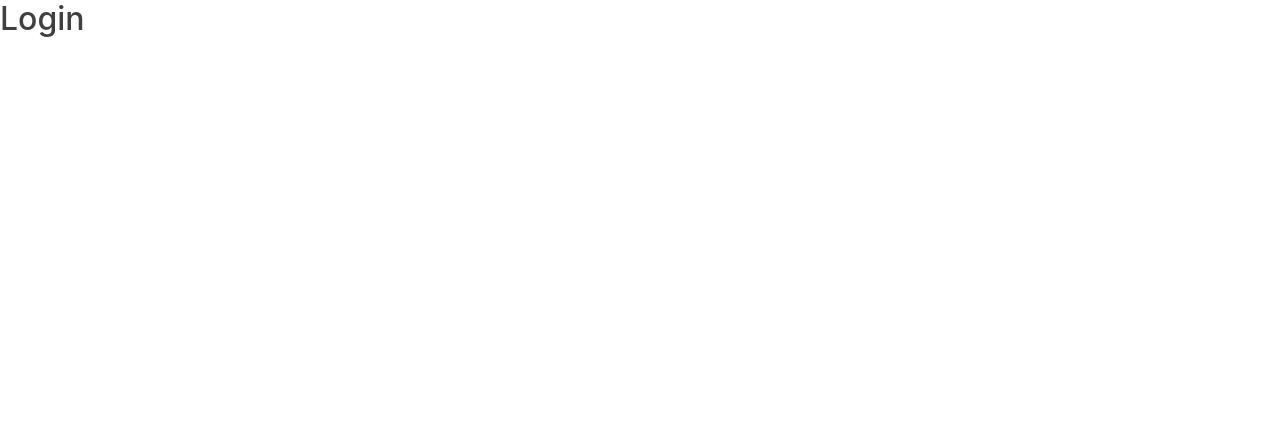
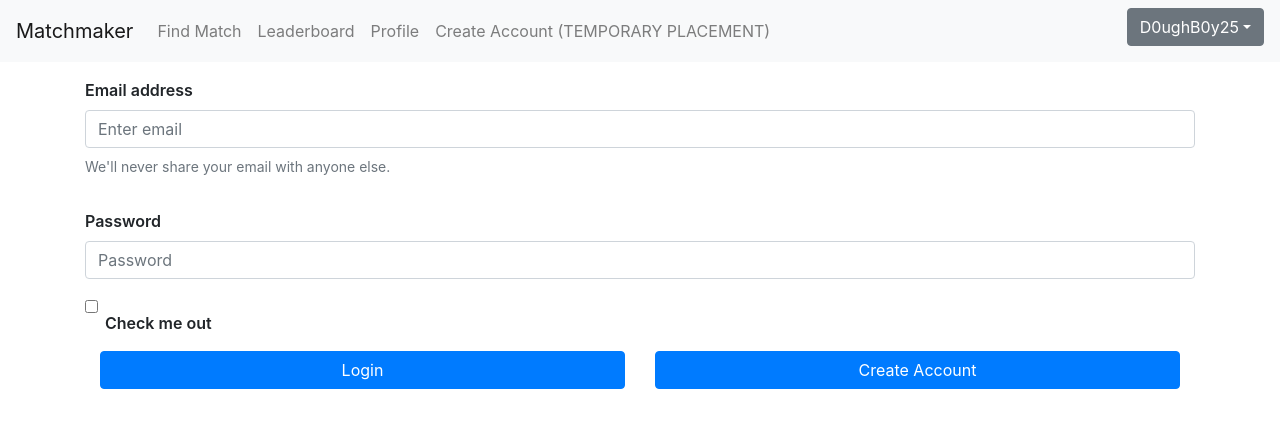
Before and after one commit to dnguyen3031/Matchmaker, a React (Create React App) app: page /login in a window 1280 px wide. Shown: the top 428 px of the page. Built offline with nearby package versions, Linux system fonts and the light colour scheme.

Commit message:
Update Login.js

```diff
--- a/src/components/pages/Login.js
+++ b/src/components/pages/Login.js
@@ -1,7 +1,48 @@
 import React from 'react';
+import {
+  Button, Container, Row, Col, Form, FormControl, FormGroup, Nav, Navbar, NavItem, NavLink
+} from 'react-bootstrap';
+import CustomNavbar from '../../CustomNavbar';
 
 function Login() {
-   return <h2>Login</h2>;
+  return <div>
+    <CustomNavbar />
+    <Container className="justify-content-md-center">
+      <Form>
+        <Form.Group controlId="formBasicEmail">
+          <Form.Label>Email address</Form.Label>
+          <Form.Control type="email" placeholder="Enter email" />
+          <Form.Text className="text-muted">
+              We'll never share your email with anyone else.
+          </Form.Text>
+        </Form.Group>
+
+        <Form.Group controlId="formBasicPassword">
+          <Form.Label>Password</Form.Label>
+          <Form.Control type="password" placeholder="Password" />
+        </Form.Group>
+        <Form.Group controlId="formBasicCheckbox">
+          <Form.Check type="checkbox" label="Check me out" />
+        </Form.Group>
+
+        <Container>
+          <Row>
+            <Col>
+              <Button block variant="primary" type="submit">
+                Login
+              </Button>
+            </Col>
+            <Col>
+              <Button block variant="primary" type="submit" href="/create-account">
+                Create Account
+              </Button>
+            </Col>
+          </Row>
+        </Container>
+
+      </Form>
+    </Container>
+  </div>;
  }
 
 
```
